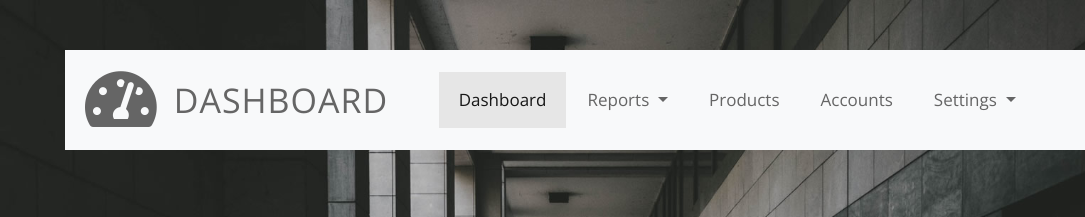
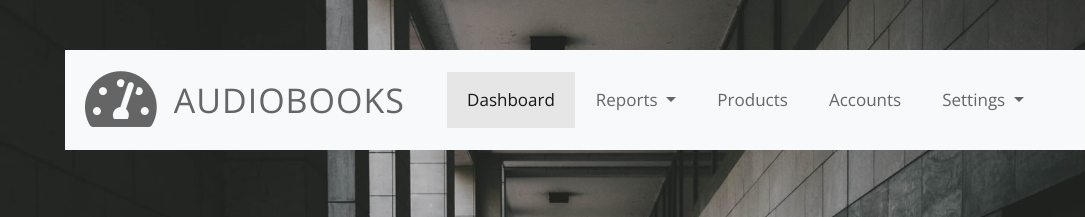
Before and after one commit to lulalbornoz/Audioboock, a plain HTML site: page index.html in a window 1280 px wide. Shown: the top 217 px of the page, 0-1085 px from the left. Drawn offline with nearby package versions, Linux system fonts and the light colour scheme.

Commit message:
Update index.html

```diff
--- a/index.html
+++ b/index.html
@@ -32,7 +32,7 @@
                     <nav class="navbar navbar-expand-xl navbar-light bg-light">
                         <a class="navbar-brand" href="#">
                             <i class="fas fa-3x fa-tachometer-alt tm-site-icon"></i>
-                            <h1 class="tm-site-title mb-0">Dashboard</h1>
+                            <h1 class="tm-site-title mb-0">Audiobooks</h1>
                         </a>
                         <button class="navbar-toggler ml-auto mr-0" type="button" data-toggle="collapse" data-target="#navbarSupportedContent" aria-controls="navbarSupportedContent"
                             aria-expanded="false" aria-label="Toggle navigation">
```
